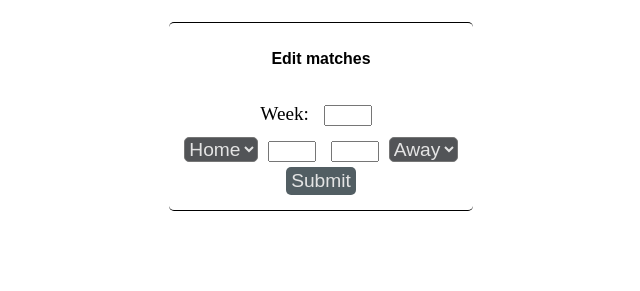
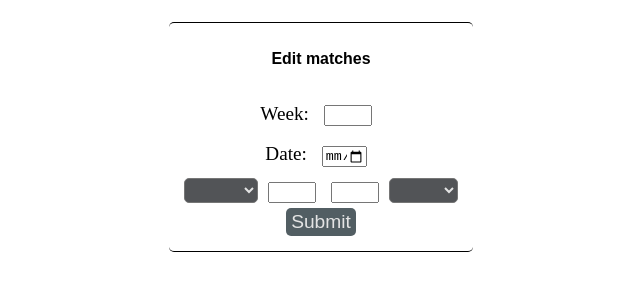
Before and after one commit to lirimimeri/basketball-league, a plain HTML site: page client/administrator/index.html in a window 1280 px wide. Shown: the part 175-466 px from the top of the page, without its empty margins (319-959 px from the left). Drawn offline with Linux system fonts and the light colour scheme; no server answers.

Commit message:
Admin post request

```diff
--- a/client/administrator/index.html
+++ b/client/administrator/index.html
@@ -9,18 +9,22 @@
 <body>
     <h1>Admin Pannel</h1>
     <div class="matches">
+        <form action="http://134.122.87.241/api/matches" method="POST">
         <h5>Edit matches</h5>
-        Week: <input type="number" class="week"/>
+        Week: <input type="number" class="week" name="week_id"/>
         <br />
-        <select id="select-home">
-            <option value="default">Home</option>
+        Date: <input type="date" class="week" name="date"/>
+        <br />
+        <select id="select-home" name="home_id">
+            <option value="default" disabled>Home</option>
         </select>
-        <input type="number" class="scores">
-        <input type="number" class="scores">
-        <select id="select-away">
-            <option value="default">Away</option>
+        <input type="number" class="scores" name="home_score">
+        <input type="number" class="scores" name="away_score">
+        <select id="select-away" name="away_id">
+            <option value="default" disabled>Away</option>
         </select><br />
-        <button type="submit">Submit</button>
+        <button  type="submit">Submit</button>
+    </form>
     </div>
 </body>
 <script src="./script.js"></script>
--- a/client/administrator/script.js
+++ b/client/administrator/script.js
@@ -9,9 +9,16 @@ fetch("http://134.122.87.241/api/teams")
         var option2 = document.createElement("option")
 
         option1.innerHTML = a.name
+        option1.value = a.id
         option2.innerHTML = a.name
+        option2.value = a.id
 
         selectHome.appendChild(option1)
         selectAway.appendChild(option2)
     })
 })
+
+function addMatch(event){
+    event.preventDefault();
+    alert(selectHome.options[selectHome.selectedIndex].value);
+}
```
